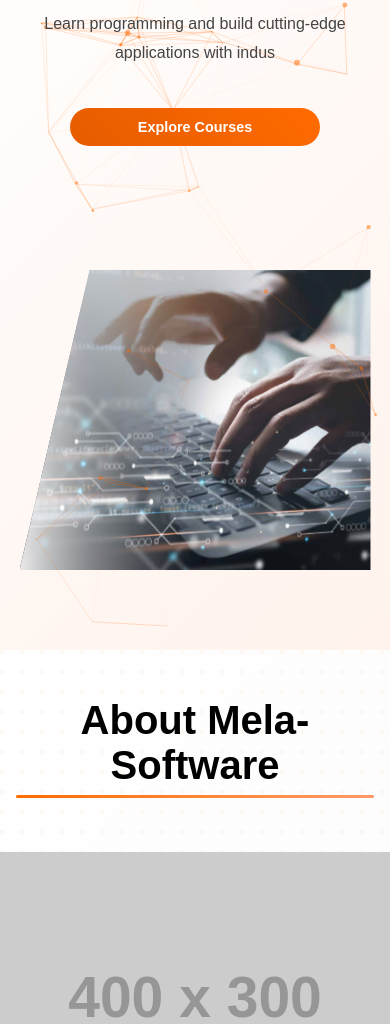
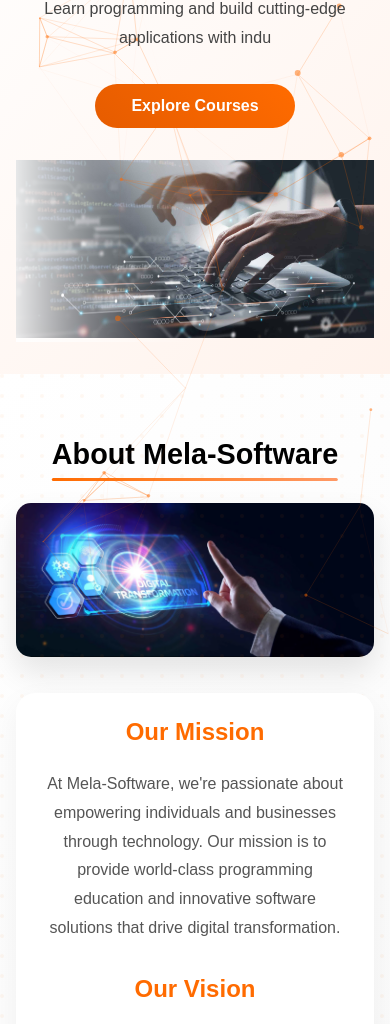
Before and after one commit to sumeya-ak/mela-software, a plain HTML site: page index.html in a window 390 px wide. Shown: the part 194-1218 px from the top of the page. Drawn offline with nearby package versions, Linux system fonts and the light colour scheme; placeholder pictures from the web are drawn by us.

Commit message:
Updated its responsiveness

```diff
--- a/index.html
+++ b/index.html
@@ -15,7 +15,7 @@
     <header>
         <nav class="navbar">
             <div class="logo">
-                <img src="path/to/logo.png" alt="Mela-Software Logo">
+                <img src="" alt="Mela-Software Logo">
             </div>
             <div class="nav-links">
                 <a href="#home">Home</a>
@@ -49,7 +49,7 @@
         <h2>About Mela-Software</h2>
         <div class="about-content">
             <div class="about-image">
-                <img src="https://via.placeholder.com/400x300" alt="About Us">
+                <img src="image/about.png" alt="About Us">
             </div>
             <div class="about-text">
                 <h3>Our Mission</h3>
--- a/styles.css
+++ b/styles.css
@@ -205,7 +205,7 @@
     pointer-events: none;
 }
 
-/* About Section */
+/* Update About Section Layout */
 .about {
     padding: 8rem 5%;
     background: linear-gradient(135deg, #fff 0%, #f9f9f9 100%);
@@ -243,17 +243,26 @@
     border-radius: 3px;
 }
 
-.about-content {
-    display: flex;
-    gap: 4rem;
-    align-items: center;
-    position: relative;
+/* Update About Image styles */
+.about-image {
+    flex: 1;
+    max-width: 500px; /* Increased from 350px */
+    margin-right: 2rem; /* Add space between image and text */
 }
 
+.about-image img {
+    width: 100%;
+    height: auto;
+    border-radius: 15px;
+    box-shadow: 0 15px 30px rgba(0, 0, 0, 0.1);
+    object-fit: cover;
+}
+
+/* Update about text styles */
 .about-text {
     flex: 1;
-    padding: 2rem;
-    background: rgba(255, 255, 255, 0.9);
+    padding: 2.5rem;
+    background: rgba(255, 255, 255, 0.95);
     border-radius: 20px;
     box-shadow: 0 10px 30px rgba(0, 0, 0, 0.05);
     backdrop-filter: blur(10px);
@@ -262,14 +271,25 @@
 
 .about-text h3 {
     color: var(--primary-color);
-    margin-bottom: 1rem;
-    font-size: 1.5rem;
+    margin-bottom: 1.5rem;
+    font-size: 1.8rem;
 }
 
 .about-text p {
     line-height: 1.8;
     color: #555;
     margin-bottom: 2rem;
+    font-size: 1.1rem;
+}
+
+/* Update about content layout */
+.about-content {
+    display: flex;
+    align-items: center;
+    max-width: 1300px;
+    margin: 0 auto;
+    padding: 0 2rem;
+    gap: 4rem;
 }
 
 /* Services Section */
@@ -526,6 +546,16 @@
 
     .about-content {
         flex-direction: column;
+        gap: 3rem;
+    }
+
+    .about-image {
+        max-width: 400px; /* Increased from 280px for mobile */
+        margin: 0 auto;
+    }
+
+    .about-text {
+        text-align: center;
     }
 
     .contact {
@@ -764,3 +794,103 @@
     0%, 100% { opacity: 0.5; }
     50% { opacity: 0.8; }
 }
+
+/* Update mobile responsive styles */
+@media (max-width: 768px) {
+    /* Hero section mobile fixes */
+    .hero {
+        padding: 6rem 1rem 2rem;
+        min-height: auto;
+    }
+
+    .hero-content {
+        max-width: 100%;
+        padding: 0;
+        text-align: center;
+    }
+
+    .hero-content h1 {
+        font-size: 2.5rem;
+        margin-bottom: 1rem;
+    }
+
+    .hero-content p {
+        font-size: 1rem;
+        margin-bottom: 2rem;
+    }
+
+    .hero-image {
+        position: relative;
+        width: 100%;
+        height: auto;
+        margin-top: 2rem;
+        clip-path: none;
+    }
+
+    .hero-image img {
+        width: 100%;
+        height: auto;
+        max-height: 300px;
+        object-fit: cover;
+    }
+
+    /* About section mobile fixes */
+    .about {
+        padding: 4rem 1rem;
+    }
+
+    .about-content {
+        flex-direction: column;
+        gap: 2rem;
+        padding: 0;
+    }
+
+    .about-image {
+        max-width: 100%;
+        margin: 0;
+    }
+
+    .about-text {
+        padding: 1.5rem;
+    }
+
+    /* Button fixes */
+    .cta-button {
+        padding: 0.8rem 2rem;
+        font-size: 1rem;
+        width: auto;
+        min-width: 200px;
+        margin: 0 auto;
+        display: inline-block;
+    }
+
+    /* Navigation fixes */
+    .navbar {
+        padding: 0.8rem 1rem;
+    }
+
+    .nav-links {
+        background: rgba(255, 255, 255, 0.98);
+        box-shadow: 0 4px 10px rgba(0, 0, 0, 0.1);
+    }
+}
+
+/* Extra small screens */
+@media (max-width: 480px) {
+    .hero-content h1 {
+        font-size: 2rem;
+    }
+
+    .about h2, .services h2, .contact h2 {
+        font-size: 1.8rem;
+        margin-bottom: 2rem;
+    }
+
+    .about-text h3 {
+        font-size: 1.5rem;
+    }
+
+    .about-text p {
+        font-size: 1rem;
+    }
+}
```
Also changed, not shown: image/about.png (added), image/mela.png (added).
